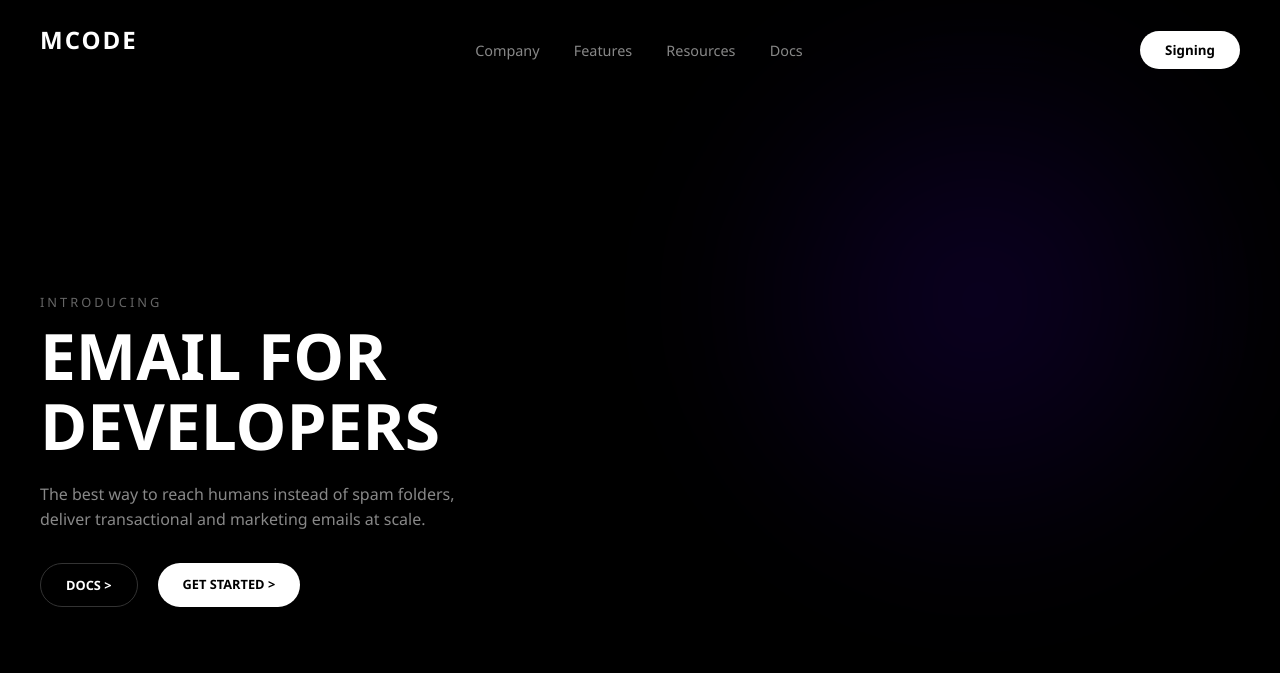
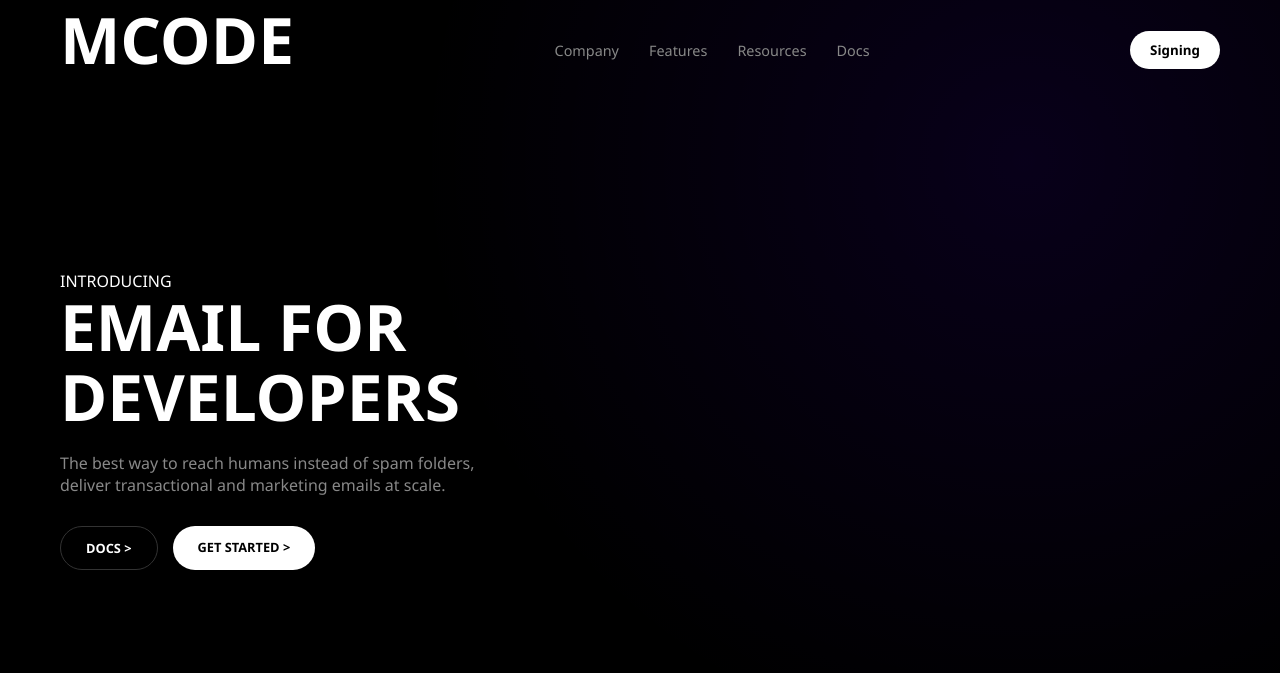
Before and after one commit to Sumyya518/3d-landing-page, a plain HTML site: page index.html in a window 1280 px wide. Drawn offline with nearby package versions, Linux system fonts and the light colour scheme; some packages are replaced by stand-ins of ours; a script that the page names is missing.

Commit message:
Update style.css

```diff
--- a/style.css
+++ b/style.css
@@ -2,7 +2,7 @@
     margin: 0;
     padding: 0;
     box-sizing: border-box;
-  font-family: "Segoe UI", sans-serif;
+    font-family: 'Segoe UI', sans-serif;
 }
 
 body {
@@ -12,12 +12,12 @@ body {
 }
 
 .container {
-  max-width: 1300px;
+    max-width: 1200px;
     margin: 0 auto;
-  padding: 0 40px;
+    padding: 0 20px;
 }
 
-/* Header */
+/* --- HEADER --- */
 header {
     display: flex;
     justify-content: space-between;
@@ -25,123 +25,98 @@ header {
     height: 100px;
 }
 
-.logo {
-  font-size: 1.5rem;
-  letter-spacing: 2px;
-}
-
-nav a {
+.nav-links { display: flex; }
+.nav-links a {
     color: #888;
     text-decoration: none;
     margin: 0 15px;
     font-size: 0.9rem;
-  transition: 0.3s;
-}
-
-nav a:hover {
-  color: #fff;
 }
 
 .btn-signing {
     background: #fff;
-  color: #000;
-  padding: 10px 25px;
+    padding: 10px 20px;
     border-radius: 50px;
     border: none;
-  font-weight: 600;
-  cursor: pointer;
+    font-weight: bold;
 }
 
-/* Main Layout */
+/* --- MAIN LAYOUT (Desktop) --- */
 main {
     display: flex;
     align-items: center;
     justify-content: space-between;
-  height: calc(100vh - 100px);
-  position: relative;
+    min-height: 80vh;
+}
+
+.content { flex: 1; z-index: 10; }
+
+h1 { font-size: 4rem; line-height: 1.1; margin-bottom: 20px; }
+
+.description { color: #888; max-width: 450px; margin-bottom: 30px; }
+
+.buttons { display: flex; gap: 15px; }
+
+.btn-get-started, .btn-signing-main {
+    text-decoration: none;
+    padding: 12px 25px;
+    border-radius: 50px;
+    font-weight: 600;
+    font-size: 0.8rem;
+}
+
+.btn-get-started { border: 1px solid #333; color: #fff; }
+.btn-signing-main { background: #fff; color: #000; }
+
+.robot-container {
+    flex: 1;
+    height: 500px;
+    display: flex;
+}
+
+spline-viewer { width: 100%; height: 100%; }
+
+/* --- RESPONSIVE DESIGN --- */
+
+/* Tablet (Screens smaller than 1024px) */
+@media (max-width: 1024px) {
+    h1 { font-size: 3rem; }
+    .nav-links { display: none; } /* Hide nav links on tablet/mobile to save space */
+}
+
+/* Mobile (Screens smaller than 768px) */
+@media (max-width: 768px) {
+    main {
+        flex-direction: column; /* Stacks text and robot vertically */
+        text-align: center;
+        padding-top: 50px;
     }
 
     .content {
-  flex: 1;
-  z-index: 10;
-}
-
-.tag {
-  color: #666;
-  font-size: 0.8rem;
-  letter-spacing: 3px;
-  margin-bottom: 10px;
-}
-
-h1 {
-  font-size: 4rem;
-  line-height: 1.1;
-  margin-bottom: 20px;
-}
-
-.description {
-  color: #888;
-  max-width: 450px;
-  margin-bottom: 30px;
-  line-height: 1.6;
-}
-
-.buttons {
+        order: 2; /* Puts text below the robot */
         display: flex;
-  gap: 20px;
-}
-
-.btn-get-started,
-.btn-signing-main {
-  text-decoration: none;
-  padding: 12px 25px;
-  border-radius: 50px;
-  font-size: 0.8rem;
-  font-weight: 600;
-}
-
-.btn-get-started {
-  border: 1px solid #333;
-  color: #fff;
-}
-.btn-signing-main {
-  background: #fff;
-  color: #000;
-}
-
-/* 3D Viewer Fixes */
-.robot-container {
-  flex: 1.2;
-  height: 100%; /* Important: Spline needs height to render */
-  display: flex;
+        flex-direction: column;
         align-items: center;
     }
 
-spline-viewer {
+    .robot-container {
+        order: 1; /* Puts robot at the top */
         width: 100%;
-  height: 100%;
+        height: 350px; /* Smaller robot for mobile */
     }
 
-/* Background Effects */
+    h1 { font-size: 2.5rem; }
+
+    .description { margin: 0 auto 30px auto; }
+}
+
+/* Background Gradients */
 .image-gradient {
     position: fixed;
     top: 0;
     right: 0;
-  width: 600px;
-  height: 600px;
-  background: radial-gradient(
-    circle,
-    rgba(80, 0, 255, 0.15) 0%,
-    rgba(0, 0, 0, 0) 70%
-  );
+    width: 100%;
+    height: 100%;
+    background: radial-gradient(circle at 80% 20%, rgba(80,0,255,0.1) 0%, transparent 50%);
     z-index: -2;
 }
-
-.layer-blur {
-  position: fixed;
-  top: 0;
-  width: 100%;
-  height: 100%;
-  backdrop-filter: blur(60px);
-  z-index: -1;
-}
```
Lines whose indentation alone changed are shown as unchanged.
